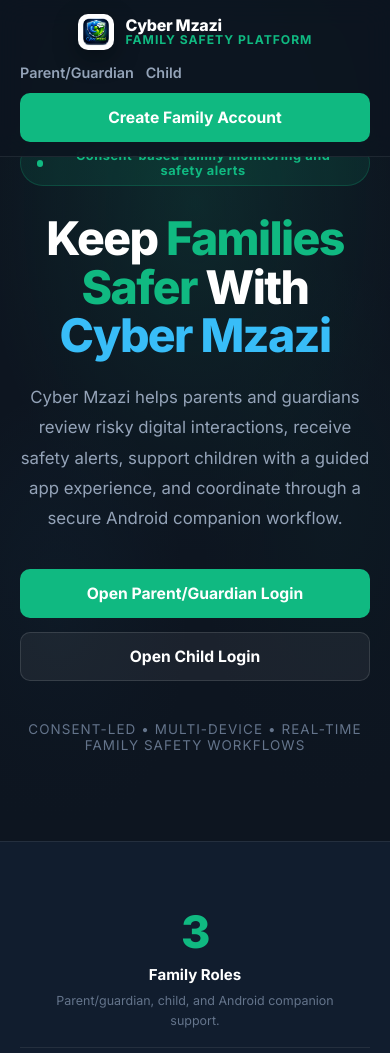
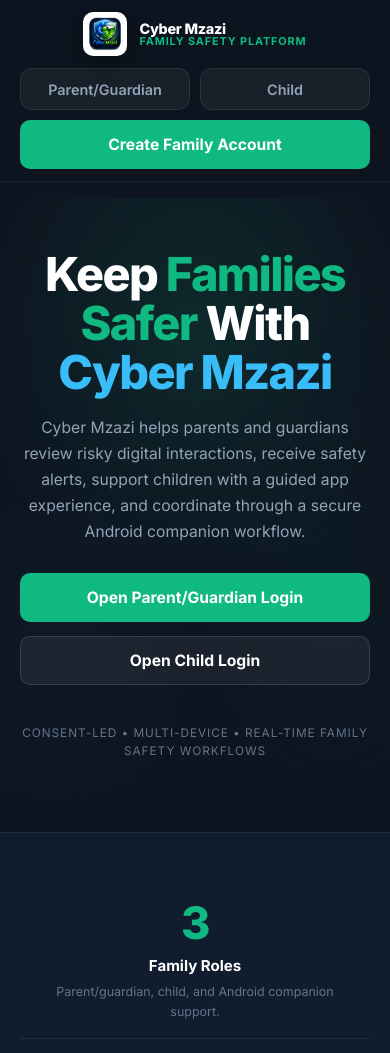
Before and after one commit to Lyne-kim/Cyber-Mzazi, a Flask app: page / in a window 390 px wide. Shown: the top 1053 px of the page. Run offline with Flask 3, Linux system fonts and the light colour scheme.

Commit message:
Improve mobile landing page layout

```diff
--- a/webapp/templates/landing.html
+++ b/webapp/templates/landing.html
@@ -574,16 +574,72 @@
 
     @media (max-width: 640px) {
       .landing-nav {
+        position: sticky;
         height: auto;
-        padding-top: 14px;
-        padding-bottom: 14px;
+        padding-top: 12px;
+        padding-bottom: 12px;
         flex-direction: column;
-        gap: 14px;
+        align-items: stretch;
+        gap: 12px;
+      }
+
+      .landing-brand {
+        justify-content: center;
+      }
+
+      .landing-brand img {
+        width: 44px;
+        height: 44px;
+      }
+
+      .landing-brand-name strong {
+        font-size: 0.9rem;
+      }
+
+      .landing-brand-name span {
+        font-size: 0.68rem;
+      }
+
+      .landing-nav-actions {
+        display: grid;
+        grid-template-columns: repeat(2, minmax(0, 1fr));
+        align-items: center;
+        gap: 10px;
+      }
+
+      .landing-link {
+        display: flex;
+        align-items: center;
+        justify-content: center;
+        min-height: 42px;
+        border-radius: 12px;
+        background: rgba(255, 255, 255, 0.05);
+        border: 1px solid rgba(255, 255, 255, 0.08);
       }
 
       .landing-hero {
         min-height: auto;
-        padding-top: 140px;
+        padding-top: 52px;
+        padding-bottom: 56px;
+      }
+
+      .landing-hero-content {
+        max-width: 100%;
+      }
+
+      .landing-pill {
+        display: none;
+      }
+
+      .landing-hero h1 {
+        font-size: clamp(2.45rem, 12vw, 3.55rem);
+        margin-bottom: 18px;
+      }
+
+      .landing-hero p {
+        margin-bottom: 28px;
+        font-size: 0.98rem;
+        line-height: 1.65;
       }
 
       .landing-button-row,
@@ -594,6 +650,15 @@
       .landing-button,
       .landing-button-secondary {
         width: 100%;
+      }
+
+      .landing-nav-actions .landing-button {
+        grid-column: 1 / -1;
+      }
+
+      .landing-microcopy {
+        font-size: 0.74rem;
+        line-height: 1.5;
       }
 
       .landing-stats-grid,
@@ -639,7 +704,7 @@
         <a class="landing-button" href="{{ url_for('auth.parent_login') }}">Open Parent/Guardian Login</a>
         <a class="landing-button-secondary" href="{{ url_for('auth.child_login') }}">Open Child Login</a>
       </div>
-      <div class="landing-microcopy">Consent-led • Multi-device • Real-time family safety workflows</div>
+      <div class="landing-microcopy">Consent-led &bull; Multi-device &bull; Real-time family safety workflows</div>
     </div>
   </section>
 
@@ -803,7 +868,7 @@
   </section>
 
   <footer class="landing-footer">
-    <div class="landing-footer-copy">Cyber Mzazi • Family safety workflows for web and Android</div>
+    <div class="landing-footer-copy">Cyber Mzazi &bull; Family safety workflows for web and Android</div>
     <div class="landing-footer-links">
       <a href="{{ url_for('auth.parent_login') }}">Parent/Guardian</a>
       <a href="{{ url_for('auth.child_login') }}">Child</a>
```
